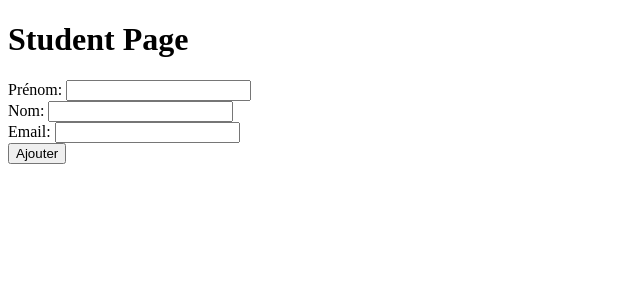
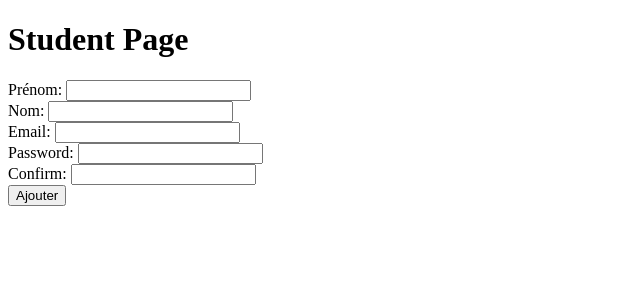
Before and after one commit to zanziboum/schoolLink, a Spring Boot app: page /student in a window 1280 px wide. Shown: the top 300 px of the page, without its empty margins (0-640 px from the left). Run offline with Spring Boot 4, Linux system fonts and the light colour scheme.

Commit message:
Updated html

```diff
--- a/src/main/resources/templates/StudentPage.html
+++ b/src/main/resources/templates/StudentPage.html
@@ -14,6 +14,10 @@
         <input type="text" id="lname" name="lname"><br>
         <label for="email">Email:</label>
         <input type="email" id="email" name="email"><br>
+        <label for="password">Password:</label>
+        <input type="email" id="password" name="password"><br>
+        <label for="confirmPassword">Confirm:</label>
+        <input type="email" id="confirmPassword" name="password"><br>
         <input type="submit" value="Ajouter">
     </form>
 
```
